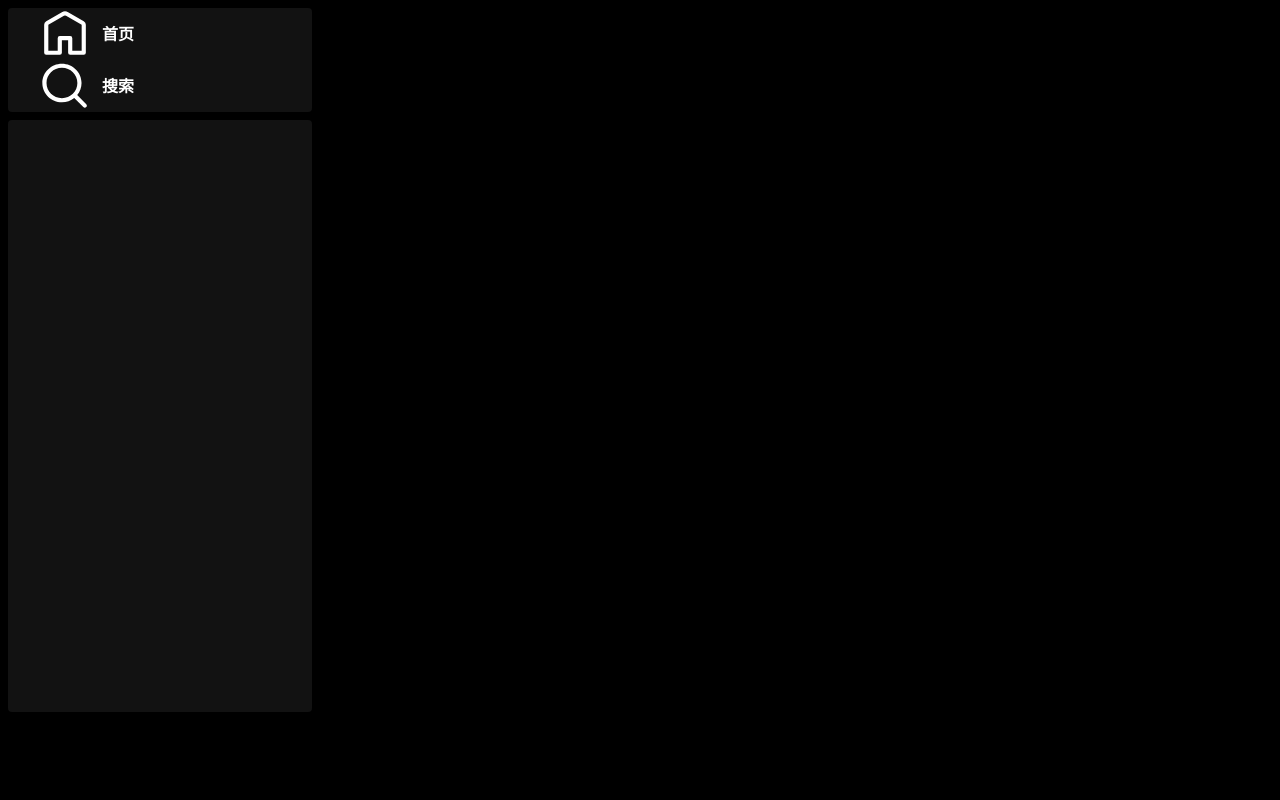
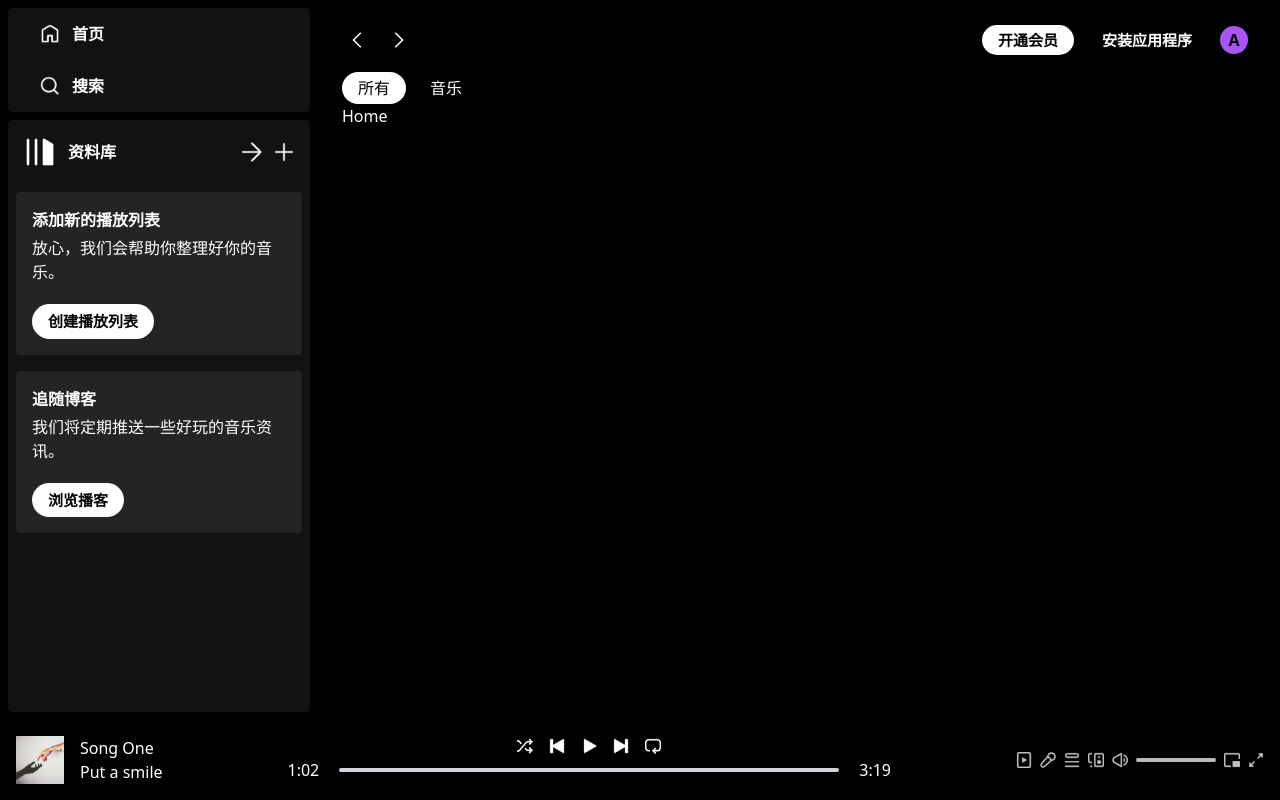
Before and after one commit to AsMuin/wood-music, a React (Vite) app: page / in a window 1280 px wide. Built offline with nearby package versions, Linux system fonts and the light colour scheme.

Commit message:
feat: home

```diff
--- a/src/App.tsx
+++ b/src/App.tsx
@@ -1,15 +1,22 @@
 import { Suspense } from 'react';
 import Sidebar from './components/Sidebar';
+import Player from './components/Player';
+import Display from './components/Display';
 import { Outlet } from 'react-router-dom';
+import Navbar from './components/Navbar';
 function App() {
     return (
         <div className="h-screen bg-black">
             <div className="flex h-[90%]">
                 <Sidebar></Sidebar>
                 <Suspense fallback={<div>Loading...</div>}>
-                    <Outlet />
+                    <Display>
+                        <Navbar></Navbar>
+                        <Outlet />
+                    </Display>
                 </Suspense>
             </div>
+            <Player></Player>
         </div>
     );
 }
--- /dev/null
+++ b/src/components/Display.tsx
@@ -0,0 +1,5 @@
+function Display({ ...props }) {
+    return <div className="m-2 w-[100%] overflow-auto rounded bg-[#1212112] px-6 pt-4 text-white lg:ml-0 lg:w-[75%]" {...props}></div>;
+}
+
+export default Display;
--- /dev/null
+++ b/src/components/Navbar.tsx
@@ -0,0 +1,25 @@
+import { assets } from '@/assets/assets';
+
+function Navbar() {
+    return (
+        <>
+            <div className="flex w-full items-center justify-between font-semibold">
+                <div className="flex items-center gap-2">
+                    <img className="w-8 cursor-pointer rounded-2xl bg-black p-2" src={assets.arrow_left} alt="" />
+                    <img className="w-8 cursor-pointer rounded-2xl bg-black p-2" src={assets.arrow_right} alt="" />
+                </div>
+                <div className="flex items-center gap-4">
+                    <p className="hidden cursor-pointer rounded-2xl bg-white px-4 py-1 text-[15px] text-black md:block">开通会员</p>
+                    <p className="cursor-pointer rounded-2xl bg-black px-3 py-1 text-[15px]">安装应用程序</p>
+                    <p className="flex h-7 w-7 items-center justify-center rounded-full bg-purple-500 text-black">A</p>
+                </div>
+            </div>
+            <div className="mt-4 flex items-center gap-2">
+                <p className="cursor-pointer rounded-2xl bg-white px-4 py-1 text-black">所有</p>
+                <p className="rounded-2xl bg-black px-4 py-1">音乐</p>
+            </div>
+        </>
+    );
+}
+
+export default Navbar;
--- /dev/null
+++ b/src/components/Player.tsx
@@ -0,0 +1,42 @@
+import { assets, songsData } from '../assets/assets';
+function Player() {
+    return (
+        <div className="flex h-[10%] items-center justify-between bg-black px-4 text-white">
+            <div className="hidden items-center gap-4 lg:flex">
+                <img className="w-12" src={songsData[0].image} alt="" />
+                <div>
+                    <p>{songsData[0].name}</p>
+                    <p>{songsData[0].desc.slice(0, 12)}</p>
+                </div>
+            </div>
+            <div className="m-auto flex flex-col items-center gap-1">
+                <div className="flex gap-4">
+                    <img className="w-4 cursor-pointer" src={assets.shuffle_icon} alt="" />
+                    <img className="w-4 cursor-pointer" src={assets.prev_icon} alt="" />
+                    <img className="w-4 cursor-pointer" src={assets.play_icon} alt="" />
+                    <img className="w-4 cursor-pointer" src={assets.next_icon} alt="" />
+                    <img className="w-4 cursor-pointer" src={assets.loop_icon} alt="" />
+                </div>
+                <div className="flex items-center gap-5">
+                    <p>1:02</p>
+                    <div className="w-[60vw] max-w-[500px] cursor-pointer rounded-full bg-gray-300">
+                        <hr className="h-1 w-0 rounded-full border-none bg-green-800" />
+                    </div>
+                    <p>3:19</p>
+                </div>
+            </div>
+            <div className="hidden items-center gap-2 opacity-75 lg:flex">
+                <img className="w-4" src={assets.plays_icon} alt="" />
+                <img className="w-4" src={assets.mic_icon} alt="" />
+                <img className="w-4" src={assets.queue_icon} alt="" />
+                <img className="w-4" src={assets.speaker_icon} alt="" />
+                <img className="w-4" src={assets.volume_icon} alt="" />
+                <div className="h-1 w-20 rounded bg-slate-50"></div>
+                <img className="w-4" src={assets.mini_player_icon} alt="" />
+                <img className="w-4" src={assets.zoom_icon} alt="" />
+            </div>
+        </div>
+    );
+}
+
+export default Player;
--- a/src/components/Sidebar.tsx
+++ b/src/components/Sidebar.tsx
@@ -15,12 +15,33 @@ function Sidebar() {
             <div className="flex h-[15%] flex-col justify-around rounded bg-[#121212]">
                 {NavList.map((item, index) => (
                     <div key={index} className="flex cursor-pointer items-center gap-3 pl-8">
-                        <img src={item.icon} alt="" />
+                        <img className="w-5" src={item.icon} alt="" />
                         <p className="font-bold">{item.name}</p>
                     </div>
                 ))}
             </div>
-            <div className="h-[85%] rounded bg-[#121212]"></div>
+            <div className="h-[85%] rounded bg-[#121212]">
+                <div className="flex items-center justify-between p-4">
+                    <div className="flex items-center gap-3">
+                        <img className="w-8" src={assets.stack_icon} alt="" />
+                        <p className="font-semibold">资料库</p>
+                    </div>
+                    <div className="flex items-center gap-3">
+                        <img className="w-5" src={assets.arrow_icon} alt="" />
+                        <img className="w-5" src={assets.plus_icon} alt="" />
+                    </div>
+                </div>
+                <div className="-4 m-2 flex flex-col items-start justify-start gap-1 rounded bg-[#242424] p-4 font-semibold">
+                    <h1>添加新的播放列表</h1>
+                    <p className="font-light">放心，我们会帮助你整理好你的音乐。</p>
+                    <button className="mt-4 rounded-full bg-white px-4 py-1.5 text-[15px] text-black">创建播放列表</button>
+                </div>
+                <div className="-4 m-2 mt-4 flex flex-col items-start justify-start gap-1 rounded bg-[#242424] p-4 font-semibold">
+                    <h1>追随博客</h1>
+                    <p className="font-light">我们将定期推送一些好玩的音乐资讯。</p>
+                    <button className="mt-4 rounded-full bg-white px-4 py-1.5 text-[15px] text-black">浏览播客</button>
+                </div>
+            </div>
         </div>
     );
 }
--- a/src/router/index.ts
+++ b/src/router/index.ts
@@ -1,4 +1,5 @@
 import App from '@/App';
+import { lazy } from 'react';
 import { createBrowserRouter } from 'react-router-dom';
 const router = createBrowserRouter([
     {
@@ -6,7 +7,8 @@ const router = createBrowserRouter([
         Component: App,
         children: [
             {
-                // path: '/',
+                path: '/*',
+                Component: lazy(() => import('@/view/Home'))
             }
         ]
     }
--- /dev/null
+++ b/src/view/Home.tsx
@@ -0,0 +1,5 @@
+function Home() {
+    return <div>Home</div>;
+}
+
+export default Home;
```
